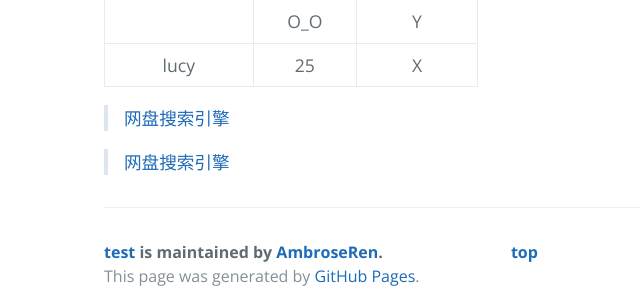
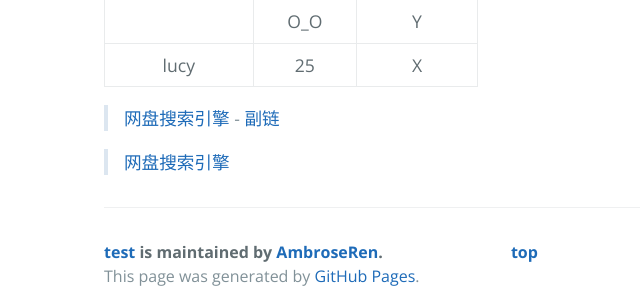
Before and after one commit to AmbroseRen/test, a Jekyll site: the page built from Data/TorrentKitty.md, in a window 1280 px wide. Shown: the part 622-922 px from the top of the page, without its empty margins (120-760 px from the left). Built offline with Jekyll 4.4.1, drawn with Linux system fonts in a browser that asks for light colours; our own code applies the rules of GitHub Pages for plain Markdown files; the repository's description, which GitHub fills in, is left out.

Commit message:
Update TorrentKitty.md

```diff
--- a/Data/TorrentKitty.md
+++ b/Data/TorrentKitty.md
@@ -16,7 +16,7 @@
 | []() | O_O | Y |
 | lucy | 25 | X |
 
-> [网盘搜索引擎](https://mp.weixin.qq.com/s/s5ow4FoOKDS_DA6sPY1ysA)
+> [网盘搜索引擎](https://mp.weixin.qq.com/s/s5ow4FoOKDS_DA6sPY1ysA) - [副链](https://t.1yb.co/gi02)
 
 > [网盘搜索引擎](http://itindex.net/detail/57793-%E7%BD%91%E7%9B%98-%E6%90%9C%E7%B4%A2%E5%BC%95%E6%93%8E-%E8%B5%84%E6%96%99)
 
```
